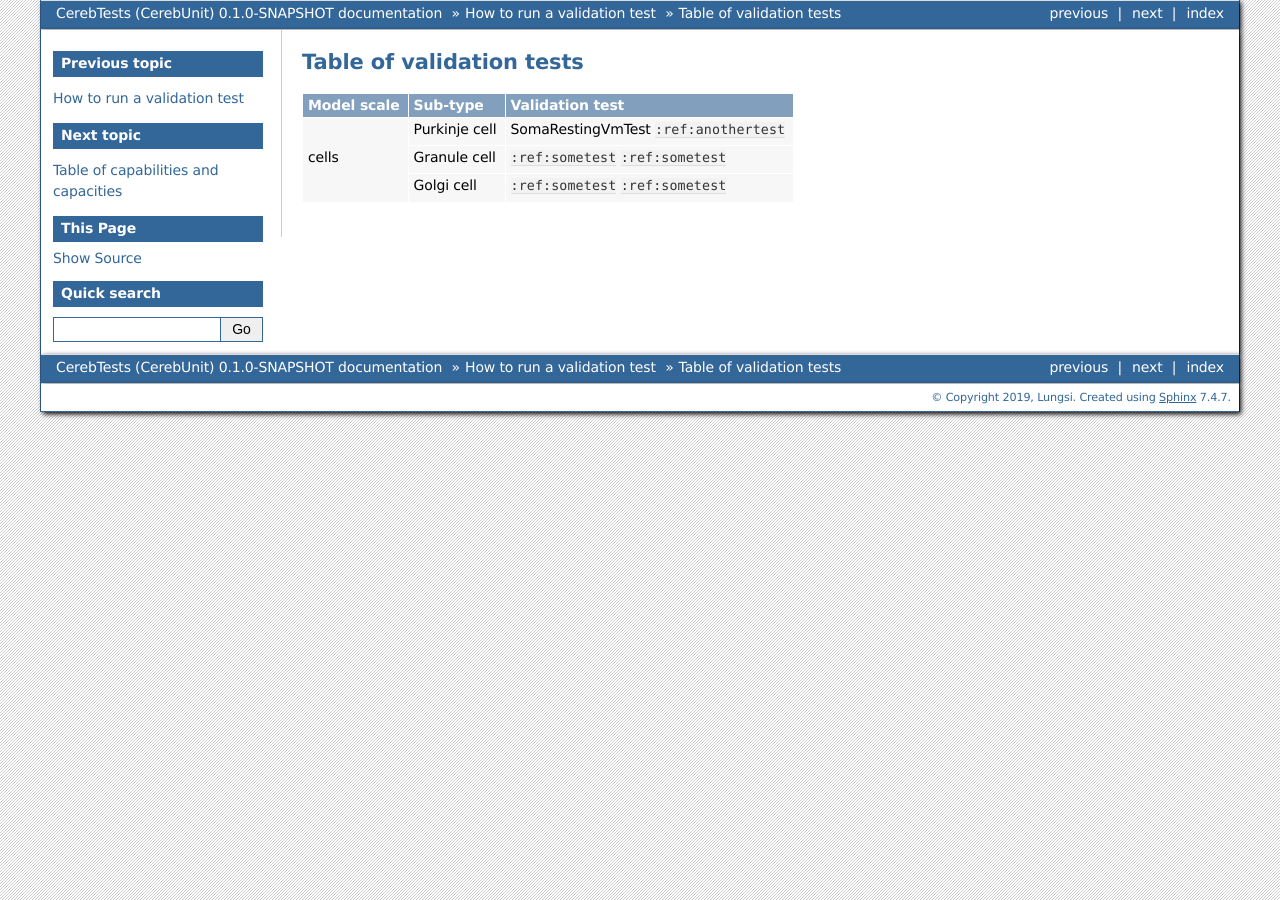
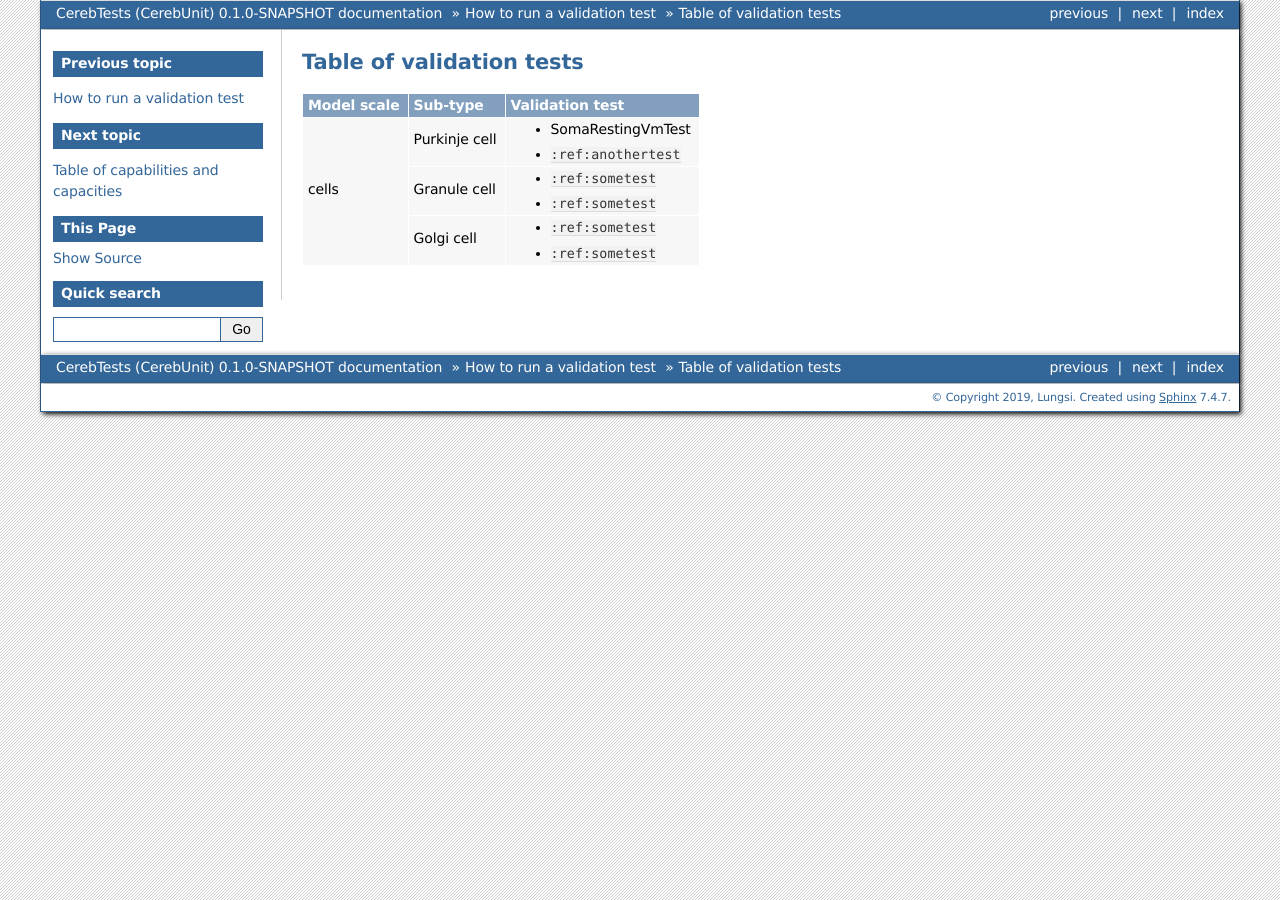
Before and after one commit to cerebunit/cerebtests, a Sphinx documentation site: the page built from docs/validation_tests/table.rst, in a window 1280 px wide. Built offline with Sphinx 7.4.7, drawn with Linux system fonts in a browser that asks for light colours.

```diff
--- a/docs/validation_tests/cells/Purkinje/test_for_soma_restVm.rst
+++ b/docs/validation_tests/cells/Purkinje/test_for_soma_restVm.rst
@@ -1,6 +1,6 @@
 .. _SomaRestingVmTest:
 
-.. image:: ../../statistics/data_conditions/figs/forHTmeans.png
+.. image:: ../../../statistics/data_conditions/figs/forHTmeans.png
     :width: 300
     :alt: Conditions for HT about means or medians depending on perspective
 
--- a/docs/validation_tests/table.rst
+++ b/docs/validation_tests/table.rst
@@ -4,12 +4,12 @@ Table of validation tests
 +---------------------+-----------------------+-------------------------------------+
 | Model scale         |    Sub-type           | Validation test                     |
 +=====================+=======================+=====================================+
-| cells               | Purkinje cell         | :ref:`SomaRestingVmTest`            |
-|                     |                       | ``:ref:anothertest``                |
+| cells               | Purkinje cell         |- :ref:`SomaRestingVmTest`           |
+|                     |                       |- ``:ref:anothertest``               |
 +                     +-----------------------+-------------------------------------+
-|                     | Granule cell          | ``:ref:sometest``                   |
-|                     |                       | ``:ref:sometest``                   |
+|                     | Granule cell          |- ``:ref:sometest``                  |
+|                     |                       |- ``:ref:sometest``                  |
 +                     +-----------------------+-------------------------------------+
-|                     | Golgi cell            | ``:ref:sometest``                   |
-|                     |                       | ``:ref:sometest``                   |
+|                     | Golgi cell            |- ``:ref:sometest``                  |
+|                     |                       |- ``:ref:sometest``                  |
 +---------------------+-----------------------+-------------------------------------+
```
